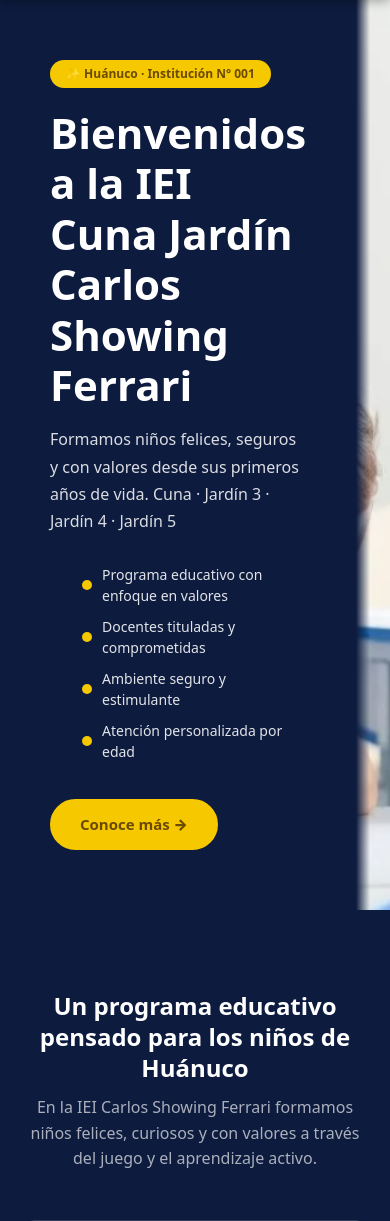
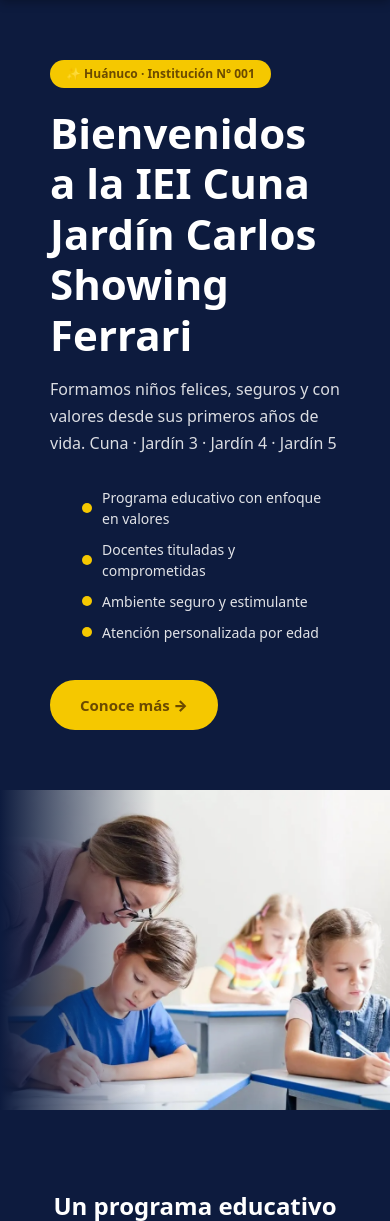
Before and after one commit to ALDA2209/colegio-csf, a Django app: page / in a window 390 px wide; the page is wider, and only the part inside the window is pictured. Shown: the part 116-1337 px from the top of that part. Run offline with Django 5.2, Linux system fonts and the light colour scheme.

Commit message:
Corregir hero y grid de galeria en moviles

```diff
--- a/web/static/web/css/style.css
+++ b/web/static/web/css/style.css
@@ -709,6 +709,8 @@ footer {
   .aulas-cards { grid-template-columns: 1fr; }
   .testimonio-grid { grid-template-columns: 1fr; }
   .carrusel-item { min-width: calc(50% - 12px); }
+  .hero { grid-template-columns: 1fr; }
+  .hero-right { height: 320px; }
 }
 
 @media (max-width: 600px) {
```
